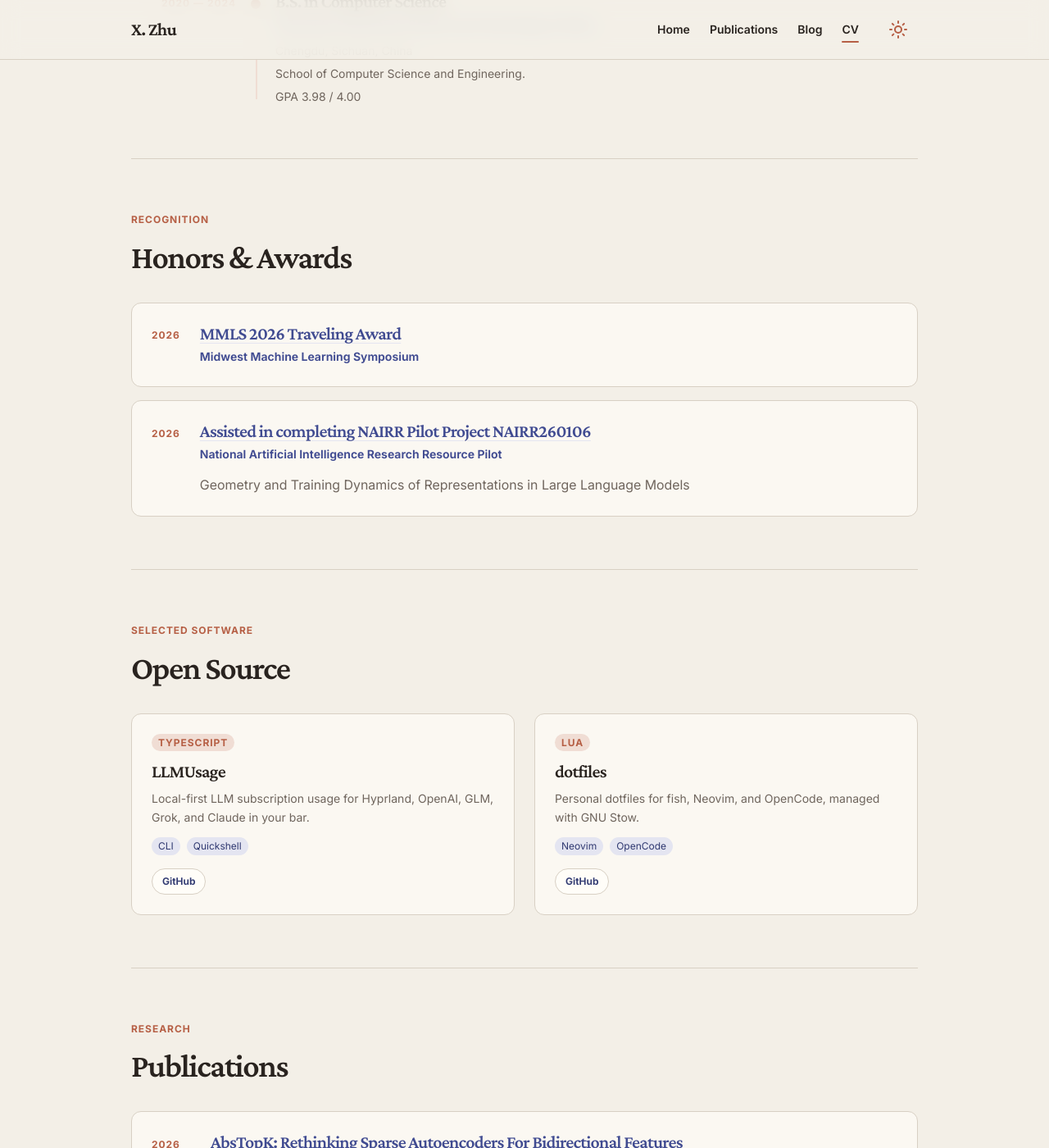
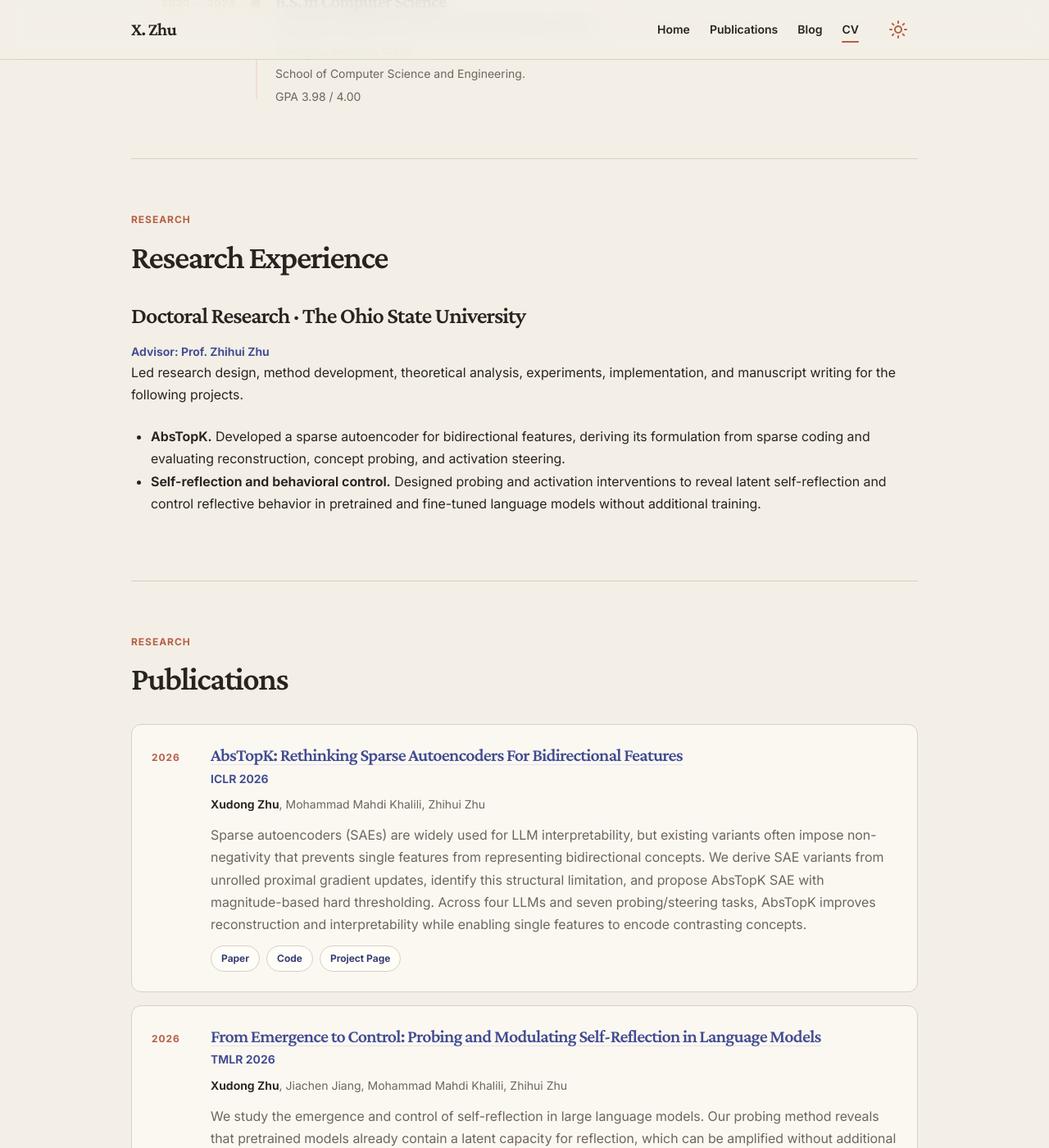
Before and after one commit to xzAscC/xzAscC.github.io, a Jekyll site: the page built from _pages/cv-json.md, in a window 1280 px wide and 1400 px high, scrolled down 1148 px. Shown: the whole window at 82% size. Built offline with Jekyll 4.4.1, drawn with Linux system fonts in a browser that asks for light colours; some of the changed text lies outside the part shown.

Commit message:
Replace portrait with a Real-ESRGAN upscale
Upscale the 128px source with Real-ESRGAN x4plus (no face restoration,
so features stay unchanged) and serve 320px/512px WebP via srcset. The
social preview image uses the same upscale.

Co-Authored-By: Claude Opus 5.5 <noreply@anthropic.com>

```diff
--- a/_data/cv.json
+++ b/_data/cv.json
@@ -29,7 +29,24 @@
       }
     ]
   },
-  "work": [],
+  "work": [
+    {
+      "name": "The Ohio State University",
+      "position": "Doctoral Research",
+      "advisor": "Prof. Zhihui Zhu",
+      "summary": "Led research design, method development, theoretical analysis, experiments, implementation, and manuscript writing for the following projects.",
+      "highlights": [
+        {
+          "title": "AbsTopK",
+          "description": "Developed a sparse autoencoder for bidirectional features, deriving its formulation from sparse coding and evaluating reconstruction, concept probing, and activation steering."
+        },
+        {
+          "title": "Self-reflection and behavioral control",
+          "description": "Designed probing and activation interventions to reveal latent self-reflection and control reflective behavior in pretrained and fine-tuned language models without additional training."
+        }
+      ]
+    }
+  ],
   "education": [
     {
       "institution": "The Ohio State University",
@@ -100,5 +117,20 @@
       "website": "https://arxiv.org/abs/2403.01886",
       "summary": "We introduce FCDS, a document-level relation extraction model that fuses constituency and dependency syntax. By combining sentence-level aggregation from constituency trees with dependency-based graph reasoning, FCDS better captures cross-sentence relations between entities. Experiments across multiple domains show significant performance gains, highlighting the effectiveness of integrating both syntactic views."
     }
+  ],
+  "teaching": [
+    {
+      "institution": "The Ohio State University",
+      "role": "Teaching Assistant",
+      "course": "CSE 3521: Introduction to Artificial Intelligence",
+      "term": "Autumn 2025"
+    }
+  ],
+  "service": [
+    {
+      "role": "Reviewer",
+      "venues": "NeurIPS, ICLR, ICML",
+      "year": "2026"
+    }
   ]
 }
--- a/_includes/cv-template.html
+++ b/_includes/cv-template.html
@@ -58,11 +58,85 @@
   </section>
   {% endif %}
 
+  {% if cv.work.size > 0 %}
+  <section class="cv-section" aria-labelledby="cv-research-title">
+    <header class="cv-section__header">
+      <p class="section-label">Research</p>
+      <h2 id="cv-research-title">Research Experience</h2>
+    </header>
+    {% for work in cv.work %}
+    <article>
+      <h3>{{ work.position }} · {{ work.name }}</h3>
+      <p class="cv-card__meta">Advisor: {{ work.advisor }}</p>
+      <p>{{ work.summary }}</p>
+      <ul>
+        {% for highlight in work.highlights %}
+        <li><strong>{{ highlight.title }}.</strong> {{ highlight.description }}</li>
+        {% endfor %}
+      </ul>
+    </article>
+    {% endfor %}
+  </section>
+  {% endif %}
+
+  {% if cv_publications.size > 0 %}
+  <section class="cv-section" aria-labelledby="cv-publications-title">
+    <header class="cv-section__header">
+      <p class="section-label">Research</p>
+      <h2 id="cv-publications-title">Publications</h2>
+    </header>
+    <ol class="cv-list cv-publication-list">
+      {% for post in cv_publications %}
+      <li>
+        <article class="cv-publication-card" itemscope itemtype="https://schema.org/ScholarlyArticle">
+          <time class="cv-card__date" datetime="{{ post.date | date: '%Y-%m-%d' }}" itemprop="datePublished">{% include paper-year.html post=post %}</time>
+          <div>
+            <h3 itemprop="headline"><a href="{{ base_path }}{{ post.url }}" rel="bookmark">{{ post.title }}</a></h3>
+            <p class="cv-card__meta" itemprop="publisher">{{ post.venue }}</p>
+            {% if post.authors %}<p class="cv-card__authors">{% include paper-authors.html post=post %}</p>{% endif %}
+            {% if post.excerpt %}<p class="cv-card__description" itemprop="description">{{ post.excerpt | strip_html | strip_newlines }}</p>{% endif %}
+            <nav class="paper-links" aria-label="Links for {{ post.title | escape }}">
+              {% include paper-links.html post=post %}
+            </nav>
+          </div>
+        </article>
+      </li>
+      {% endfor %}
+    </ol>
+  </section>
+  {% endif %}
+  {% if cv.teaching.size > 0 %}
+  <section class="cv-section" aria-labelledby="cv-teaching-title">
+    <header class="cv-section__header">
+      <p class="section-label">Teaching</p>
+      <h2 id="cv-teaching-title">Teaching Experience</h2>
+    </header>
+    {% for teaching in cv.teaching %}
+    <article>
+      <h3>{{ teaching.role }} · {{ teaching.institution }}</h3>
+      <p>{{ teaching.course }} · {{ teaching.term }}</p>
+    </article>
+    {% endfor %}
+  </section>
+  {% endif %}
+
+  {% if cv.service.size > 0 %}
+  <section class="cv-section" aria-labelledby="cv-service-title">
+    <header class="cv-section__header">
+      <p class="section-label">Service</p>
+      <h2 id="cv-service-title">Academic Service</h2>
+    </header>
+    {% for service in cv.service %}
+    <p><strong>{{ service.role }}:</strong> {{ service.venues }} · {{ service.year }}</p>
+    {% endfor %}
+  </section>
+  {% endif %}
+
   {% if cv.awards.size > 0 %}
   <section class="cv-section" aria-labelledby="cv-honors-title">
     <header class="cv-section__header">
       <p class="section-label">Recognition</p>
-      <h2 id="cv-honors-title">Honors &amp; Awards</h2>
+      <h2 id="cv-honors-title">Honors &amp; Research Support</h2>
     </header>
     <div class="cv-card-grid">
       {% for award in cv.awards %}
@@ -93,30 +167,4 @@
   </section>
   {% endif %}
 
-  {% if cv_publications.size > 0 %}
-  <section class="cv-section" aria-labelledby="cv-publications-title">
-    <header class="cv-section__header">
-      <p class="section-label">Research</p>
-      <h2 id="cv-publications-title">Publications</h2>
-    </header>
-    <ol class="cv-list cv-publication-list">
-      {% for post in cv_publications %}
-      <li>
-        <article class="cv-publication-card" itemscope itemtype="https://schema.org/ScholarlyArticle">
-          <time class="cv-card__date" datetime="{{ post.date | date: '%Y-%m-%d' }}" itemprop="datePublished">{% include paper-year.html post=post %}</time>
-          <div>
-            <h3 itemprop="headline"><a href="{{ base_path }}{{ post.url }}" rel="bookmark">{{ post.title }}</a></h3>
-            <p class="cv-card__meta" itemprop="publisher">{{ post.venue }}</p>
-            {% if post.authors %}<p class="cv-card__authors">{% include paper-authors.html post=post %}</p>{% endif %}
-            {% if post.excerpt %}<p class="cv-card__description" itemprop="description">{{ post.excerpt | strip_html | strip_newlines }}</p>{% endif %}
-            <nav class="paper-links" aria-label="Links for {{ post.title | escape }}">
-              {% include paper-links.html post=post %}
-            </nav>
-          </div>
-        </article>
-      </li>
-      {% endfor %}
-    </ol>
-  </section>
-  {% endif %}
 </div>
--- a/_layouts/single.html
+++ b/_layouts/single.html
@@ -57,7 +57,7 @@ layout: default
       </div>
 
       <figure class="site-hero__portrait">
-        <img src="{{ base_path }}/images/profile.webp" width="512" height="512" fetchpriority="high" alt="Portrait of {{ site.author.name | default: "Xudong Zhu" }}">
+        <img src="{{ base_path }}/images/profile.webp" srcset="{{ base_path }}/images/profile.webp 320w, {{ base_path }}/images/profile@2x.webp 512w" sizes="10rem" width="320" height="320" fetchpriority="high" alt="Portrait of {{ site.author.name | default: "Xudong Zhu" }}">
       </figure>
     </section>
 
--- a/_tests/structural_content_test.rb
+++ b/_tests/structural_content_test.rb
@@ -53,11 +53,11 @@ end
 assert cv_page.include?('/files/Xudong_Zhu_CV.pdf'), 'CV page must offer the PDF download'
 assert File.file?(site_file('files/Xudong_Zhu_CV.pdf')), 'CV PDF must be published with the site'
 
-cv_section_ids = %w[cv-experience-title cv-honors-title cv-open-source-title cv-publications-title]
+cv_section_ids = %w[cv-experience-title cv-research-title cv-publications-title cv-teaching-title cv-service-title cv-honors-title cv-open-source-title]
 cv_section_positions = cv_section_ids.map { |id| cv_page.index(%(id="#{id}")) }
-assert cv_section_positions.all?, 'CV must render Experience, Honors, Open Source, and Publications sections'
+assert cv_section_positions.all?, 'CV must render education, research, publications, teaching, service, honors, and open source'
 assert cv_section_positions == cv_section_positions.sort,
-       'CV section order must be Experience, Honors, Open Source, then Publications'
+       'CV sections must follow the academic CV order'
 ['MMLS 2026 Traveling Award', 'NAIRR Pilot Project NAIRR260106',
  'Geometry and Training Dynamics of Representations in Large Language Models'].each do |content|
   assert cv_page.include?(content), "CV lost honor content: #{content}"
```
Also changed, not shown: images/profile-upscaled.png, images/profile.webp, images/profile@2x.webp (added).
